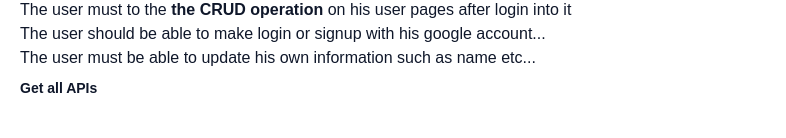
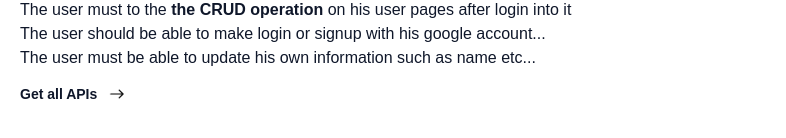
Before and after one commit to tchasinga/native-present, a React (Vite) app: page / in a window 1280 px wide. Shown: the part 1622-1760 px from the top of the page, without its empty margins (0-786 px from the left). Built offline with nearby package versions, Linux system fonts and the light colour scheme.

Commit message:
code is online

```diff
--- a/package.json
+++ b/package.json
@@ -10,6 +10,7 @@
     "preview": "vite preview"
   },
   "dependencies": {
+    "animate.css": "^4.1.1",
     "autoprefixer": "^10.4.19",
     "framer-motion": "^11.2.0",
     "postcss": "^8.4.38",
--- a/src/App.jsx
+++ b/src/App.jsx
@@ -1,7 +1,7 @@
 import './index.css'
 import Navbars from './Pages/Navbars'
-import Program from './Pages/Program'
-import Welcom from './Pages/Welcom'
+import Program from './Pages/Program.jsx'
+import Welcom from './Pages/Welcom.jsx'
 import {BrowserRouter, Routes, Route} from 'react-router-dom'
 
 function App() {
--- a/src/Pages/Program.jsx
+++ b/src/Pages/Program.jsx
@@ -5,7 +5,8 @@ import { FaJava } from "react-icons/fa6";
 import { MdSlowMotionVideo } from "react-icons/md";
 import { FaFilePdf } from "react-icons/fa";
 import { Link } from 'react-router-dom';
-
+import 'animate.css';
+ import { IoIosArrowRoundForward } from "react-icons/io";
 
 export default function Program() {
   return (
@@ -96,8 +97,9 @@ export default function Program() {
 
 
 
-          <Link to={"/apipages"}>
-            <h4 className="text-sm font-semibold text-slate-900 decoration-dashed py-2 cursor-pointer">Get all APIs</h4>
+          <Link to={"/apipages"} className="flex items-center gap-2 py-3">
+            <h4 className="text-sm font-semibold text-slate-900 decoration-dashed leading-none cursor-pointer">Get all APIs</h4>
+            <IoIosArrowRoundForward className="animate__animated  animate__fadeInLeft text-2xl"/>
           </Link>
 
             </div>
--- a/src/index.css
+++ b/src/index.css
@@ -20,3 +20,10 @@
     transform: rotate(+360deg);
   }
 }
+
+.animate__fadeInLeft{
+  animation-iteration-count: infinite;
+animation-delay: 1s;
+--animate-duration: 2.5s;
+animation-duration: 2.5s;
+}
```
Also changed, not shown: 1 other file (tests, documents, lock files or other folders).
